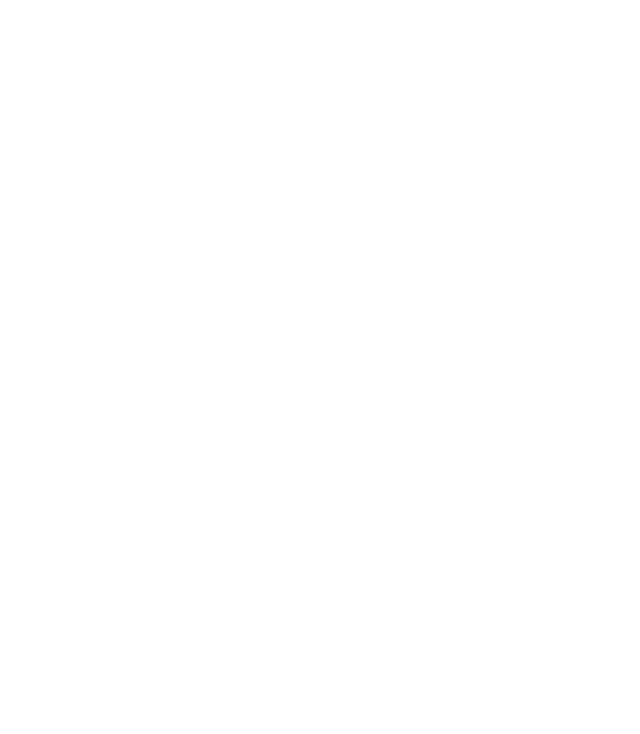
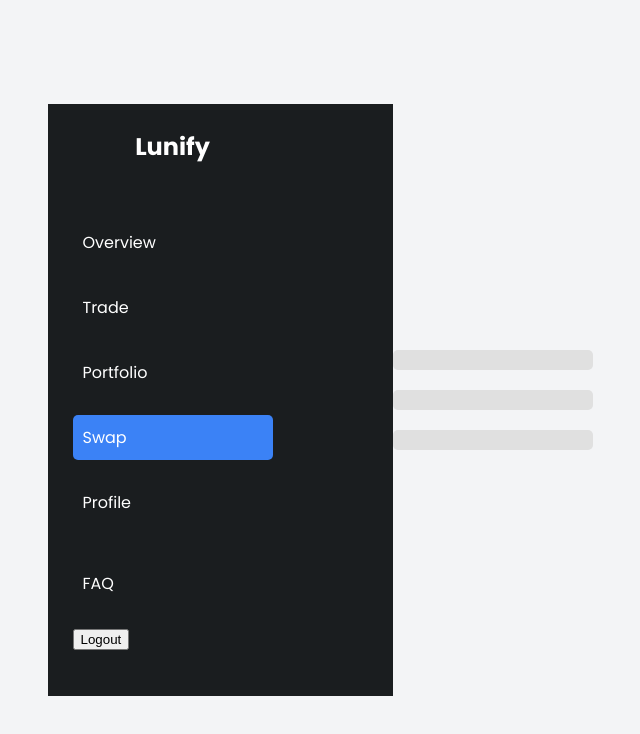
Before and after one commit to tenshyy1/Lunify, a React (Vite) app in the folder frontend/: page /swap in a window 1280 px wide. Before the commit this address had no page. Shown: the top 734 px of the page, without its empty margins (320-960 px from the left). Built offline with nearby package versions, Linux system fonts and the light colour scheme.

Commit message:
logout more high level and add dynamic sidebar

```diff
--- a/frontend/src/App.jsx
+++ b/frontend/src/App.jsx
@@ -1,10 +1,55 @@
-import { BrowserRouter as Router, Routes, Route } from 'react-router-dom';
+import { BrowserRouter as Router, Routes, Route, useNavigate } from 'react-router-dom';
 import Login from './pages/Login';
 import Register from './pages/Register';
 import Home from './pages/Home';
 import Profile from './pages/Profile';
+import Swap from './pages/Swap';
 
 function App() {
+  const AppContent = () => {
+    const navigate = useNavigate();
+
+    const handleLogout = () => {
+      const token = localStorage.getItem('token');
+      if (!token) {
+        console.error('No token found');
+        navigate('/login');
+        return;
+      }
+
+      fetch('http://localhost:8080/logout', {
+        method: 'POST',
+        headers: {
+          'Authorization': token,
+        },
+      })
+        .then(response => {
+          if (!response.ok) throw new Error('Failed to logout');
+          return response.json();
+        })
+        .then(data => {
+          console.log('Logout successful:', data);
+          localStorage.removeItem('token');
+          navigate('/login');
+        })
+        .catch(error => {
+          console.error('Error during logout:', error);
+          localStorage.removeItem('token');
+          navigate('/login');
+        });
+    };
+
+    return (
+      <Routes>
+        <Route path="/" element={<Home />} />
+        <Route path="/login" element={<Login />} />
+        <Route path="/register" element={<Register />} />
+        <Route path="/profile" element={<Profile onLogout={handleLogout} />} />
+        <Route path="/swap" element={<Swap onLogout={handleLogout} />} />
+      </Routes>
+    );
+  };
+
   return (
     <Router
       future={{
@@ -12,12 +57,7 @@
         v7_startTransition: true,
       }}
     >
-      <Routes>
-        <Route path="/" element={<Home />} />
-        <Route path="/login" element={<Login />} />
-        <Route path="/register" element={<Register />} />
-        <Route path="/profile" element={<Profile />} />
-      </Routes>
+      <AppContent />
     </Router>
   );
 }
--- a/frontend/src/components/SideHeader.jsx
+++ b/frontend/src/components/SideHeader.jsx
@@ -1,17 +1,35 @@
 import React from 'react';
+import { useNavigate, useLocation } from 'react-router-dom';
 import '../styles/sideheader.css';
 
 export default function SideHeader({ onLogout }) {
+  const navigate = useNavigate();
+  const location = useLocation(); // Получаем текущий путь
+
+  const handleSwapClick = () => {
+    navigate('/swap');
+  };
+
   return (
     <aside className="profile-sidebar">
       <div className="profile-logo">Lunify</div>
       <nav className="profile-navigation">
         <ul>
-          <li><a href="#">Overview</a></li>
-          <li><a href="#">Trade</a></li>
-          <li><a href="#">Portfolio</a></li>
-          <li><a href="#">Swap</a></li>
-          <li className="profile-active"><a href="#">Profile</a></li>
+          <li>
+            <a href="/">Overview</a>
+          </li>
+          <li className={location.pathname === '/trade' ? 'profile-active' : ''}>
+            <a href="/trade">Trade</a>
+          </li>
+          <li className={location.pathname === '/portfolio' ? 'profile-active' : ''}>
+            <a href="/portfolio">Portfolio</a>
+          </li>
+          <li className={location.pathname === '/swap' ? 'profile-active' : ''}>
+            <a href="#" onClick={handleSwapClick}>Swap</a>
+          </li>
+          <li className={location.pathname === '/profile' ? 'profile-active' : ''}>
+            <a href="/profile">Profile</a>
+          </li>
         </ul>
       </nav>
       <div className="profile-bottom-nav">
--- a/frontend/src/pages/Profile.jsx
+++ b/frontend/src/pages/Profile.jsx
@@ -3,8 +3,9 @@
 import '../styles/profile.css';
 import Header from '../components/Header';
 import SideHeader from '../components/SideHeader';
+import foto from '../assets/favicon.png';
 
-const Profile = () => {
+const Profile = ({ onLogout }) => {
   const [firstName, setFirstName] = useState('');
   const [lastName, setLastName] = useState('');
   const [email, setEmail] = useState('');
@@ -41,7 +42,7 @@
         console.error('Error fetching profile:', error);
         setLoading(false);
       });
-  }, [navigate]); // Добавляем navigate в зависимости
+  }, [navigate]);
 
   const handleSubmit = (e) => {
     e.preventDefault();
@@ -75,55 +76,19 @@
       });
   };
 
-  const handleLogout = () => {
-    const token = localStorage.getItem('token');
-    if (!token) {
-      console.error('No token found');
-      navigate('/login');
-      return;
-    }
-
-    fetch('http://localhost:8080/logout', {
-      method: 'POST',
-      headers: {
-        'Authorization': token,
-      },
-    })
-      .then(response => {
-        if (!response.ok) throw new Error('Failed to logout');
-        return response.json();
-      })
-      .then(data => {
-        console.log('Logout successful:', data);
-        localStorage.removeItem('token');
-        navigate('/login');
-      })
-      .catch(error => {
-        console.error('Error during logout:', error);
-        localStorage.removeItem('token');
-        navigate('/login');
-      });
-  };
-
   if (loading) {
     return <div>Loading...</div>;
   }
 
   return (
     <div className="profile-profile-container">
-      {/* Sidebar с передачей handleLogout */}
-      <SideHeader onLogout={handleLogout} />
-
-      {/* Main Content */}
+      <SideHeader onLogout={onLogout} activePage="profile" /> {/* Передаём onLogout */}
       <main className="profile-main-content">
-        {/* Header */}
         <Header login={login} />
-
         <div className="profile-content-wrapper">
-          {/* Profile Details */}
           <section className="profile-profile-details">
             <div className="profile-profile-picture">
-              <img src="profile-pic-placeholder.jpg" alt="Profile" />
+              <img src={foto} alt="Profile" />
             </div>
             <h2>{firstName && lastName ? `${firstName} ${lastName}` : 'Your Name'}</h2>
             <form onSubmit={handleSubmit}>
@@ -154,8 +119,6 @@
               <button type="submit">Save</button>
             </form>
           </section>
-
-          {/* Balance and Transactions */}
           <section className="profile-balance-transactions">
             <div className="profile-balance-card">
               <h3>Total Balance</h3>
--- /dev/null
+++ b/frontend/src/pages/Swap.jsx
@@ -0,0 +1,18 @@
+import React from 'react';
+import '../styles/swap.css';
+import SideHeader from '../components/SideHeader';
+
+const Swap = ({ onLogout }) => { // Принимаем onLogout как пропс
+  return (
+    <div className="swap-placeholder">
+      <SideHeader activePage="swap" onLogout={onLogout} />
+      <div className="swap-placeholder-content">
+        <div className="swap-placeholder-item"></div>
+        <div className="swap-placeholder-item"></div>
+        <div className="swap-placeholder-item"></div>
+      </div>
+    </div>
+  );
+};
+
+export default Swap;
--- a/frontend/src/styles/header.css
+++ b/frontend/src/styles/header.css
@@ -2,17 +2,17 @@
     display: flex;
     margin-top: -25px;
     margin-left: -20px;
-    width: 1750;
+    width: 1670px;
     justify-content: space-between;
     margin-bottom: 20px;
     background-color: #FFFFFF;
-    padding: 10px 50px;
-    border-radius: 8px;
+    padding: 10px 20px;
     box-shadow: 0 2px 4px rgba(0, 0, 0, 0.1); /* Тень для глубины */
   }
 
   .profile-top-bar h1 {
-    font-size: 26px;
+    margin-left: 20px;
+    font-size: 28px;
     font-weight: bold;
     color: #1C2526;
   }
@@ -20,11 +20,11 @@
   .profile-user-info {
     display: flex;
     align-items: center;
-    gap: 10px;
+    gap: 15px;
   }
 
   .profile-user-info .profile-bell-icon {
-    font-size: 18px;
+    font-size: 20px;
     color: #4B5563;
   }
 
@@ -34,8 +34,8 @@
   }
 
   .profile-user-info .profile-avatar {
-    width: 30px;
-    height: 30px;
-    border-radius: 50%;
+    width: 35px;
+    height: 35px;
+    border-radius: 15%;
     object-fit: cover;
   }
--- a/frontend/src/styles/profile.css
+++ b/frontend/src/styles/profile.css
@@ -5,6 +5,7 @@
     display: flex;
     height: 100vh;
     font-family: 'Poppins', sans-serif; /* Современный шрифт */
+    overflow: hidden;
   }
   .profile-main-content {
     flex-grow: 1;
@@ -20,10 +21,10 @@
   }
 
   .profile-profile-details {
-    width: 60%;
+    width: 45%;
     background-color: #FFFFFF;
-    padding: 20px;
-    border-radius: 8px;
+    padding: 30px;
+    border-radius: 10px;
     box-shadow: 0 2px 4px rgba(0, 0, 0, 0.1);
   }
 
@@ -37,14 +38,14 @@
   /* Детали профиля */
   .profile-profile-picture {
     text-align: center;
-    margin-bottom: 20px;
+    margin-bottom: -5px;
   }
 
   .profile-profile-picture img {
-    width: 100px;
-    height: 100px;
-    border-radius: 50%;
-    border: 2px solid #FFFFFF;
+    width: 150px;
+    height: 150px;
+    border-radius: 15%;
+    border: 2px solid black;
     box-shadow: 0 2px 4px rgba(0, 0, 0, 0.1);
   }
 
--- a/frontend/src/styles/sideheader.css
+++ b/frontend/src/styles/sideheader.css
@@ -1,15 +1,16 @@
 .profile-sidebar {
-    width: 250px; /* Фиксированная ширина боковой панели */
+    width: 200px;
     background-color: #1A1D1F; /* Тёмный фон */
     color: #FFFFFF;
-    padding: 20px;
+    padding: 25px;
+    padding-right: 120px;
     display: flex;
     flex-direction: column;
   }
   .profile-logo {
     font-size: 24px;
     font-weight: bold;
-    margin-bottom: 30px;
+    margin-bottom: 40px;
     text-align: center;
   }
 
--- /dev/null
+++ b/frontend/src/styles/swap.css
@@ -0,0 +1,31 @@
+/* SwapPlaceholder.css */
+.swap-placeholder {
+    display: flex;
+    justify-content: center;
+    align-items: center;
+    height: 100vh;
+    background-color: #f3f4f6;
+  }
+
+  .swap-placeholder-content {
+    display: flex;
+    flex-direction: column;
+    gap: 20px;
+  }
+
+  .swap-placeholder-item {
+    width: 200px;
+    height: 20px;
+    background-color: #e0e0e0;
+    border-radius: 5px;
+    animation: shimmer 1.5s infinite linear;
+  }
+
+  @keyframes shimmer {
+    0% {
+      background-position: -200px 0;
+    }
+    100% {
+      background-position: 200px 0;
+    }
+  }
```
